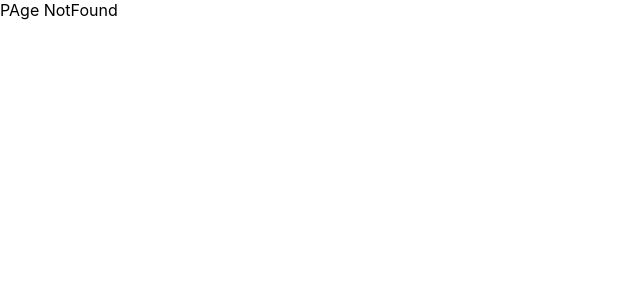
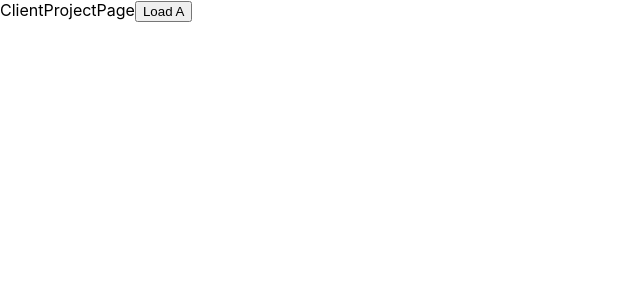
Before and after one commit to zzangCS/zzangNext3, a Next.js app: page /clients/1 in a window 1280 px wide. Before the commit this address had no page. Shown: the top 300 px of the page, without its empty margins (0-640 px from the left). Built offline with nearby package versions, Linux system fonts and the light colour scheme.

Commit message:
feat: onclick함수안에 push이용법

```diff
--- /dev/null
+++ b/pages/clients/[id]/index.js
@@ -0,0 +1,18 @@
+import { useRouter } from "next/router";
+
+const ClientProjectPage = () => {
+  const router = useRouter();
+
+  const loadProjectHandler = () => {
+    router.push("clients/max/projecta");
+  };
+
+  return (
+    <div>
+      ClientProjectPage
+      <button onClick={loadProjectHandler}>Load A</button>
+    </div>
+  );
+};
+
+export default ClientProjectPage;
```
